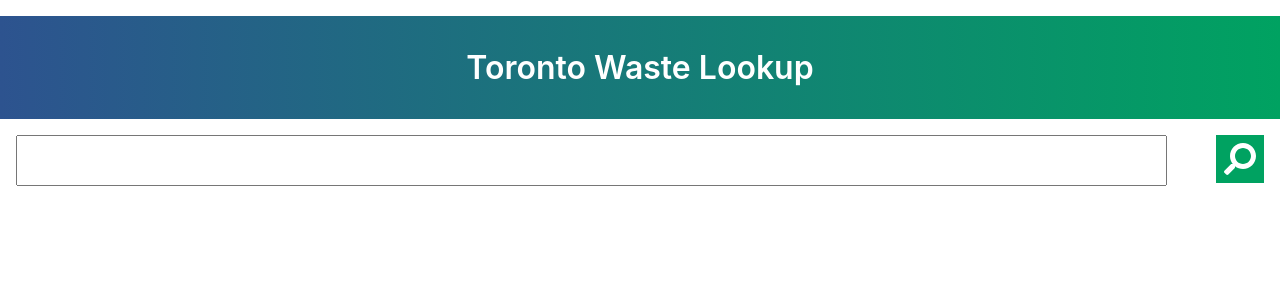
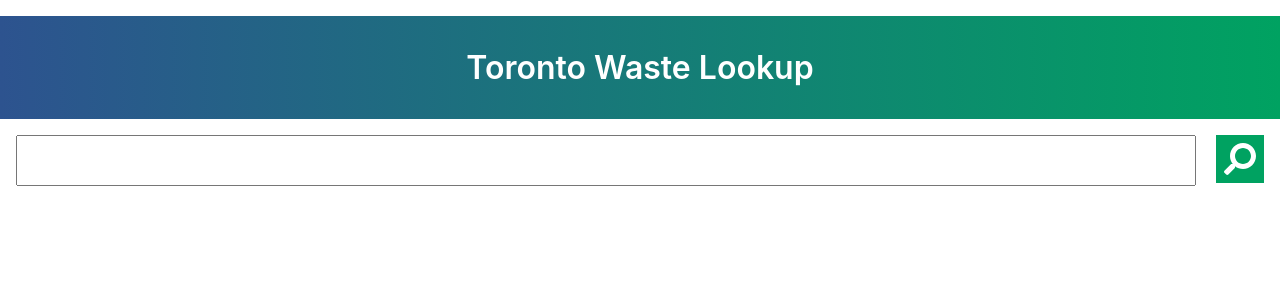
Before and after one commit to quintonlucyk/Shop19, a React (Create React App) app: page / in a window 1280 px wide. Shown: the top 300 px of the page. Built offline with nearby package versions, Linux system fonts and the light colour scheme.

Commit message:
better bar

```diff
--- a/src/App.css
+++ b/src/App.css
@@ -14,7 +14,7 @@
   margin:1rem 1rem 0 1rem;
 }
 .search input {
-  width: 90%;
+  width: calc(100% - 6rem);
   margin-right:1rem;
   padding: .75rem;
   font-size:1.25rem;
```
